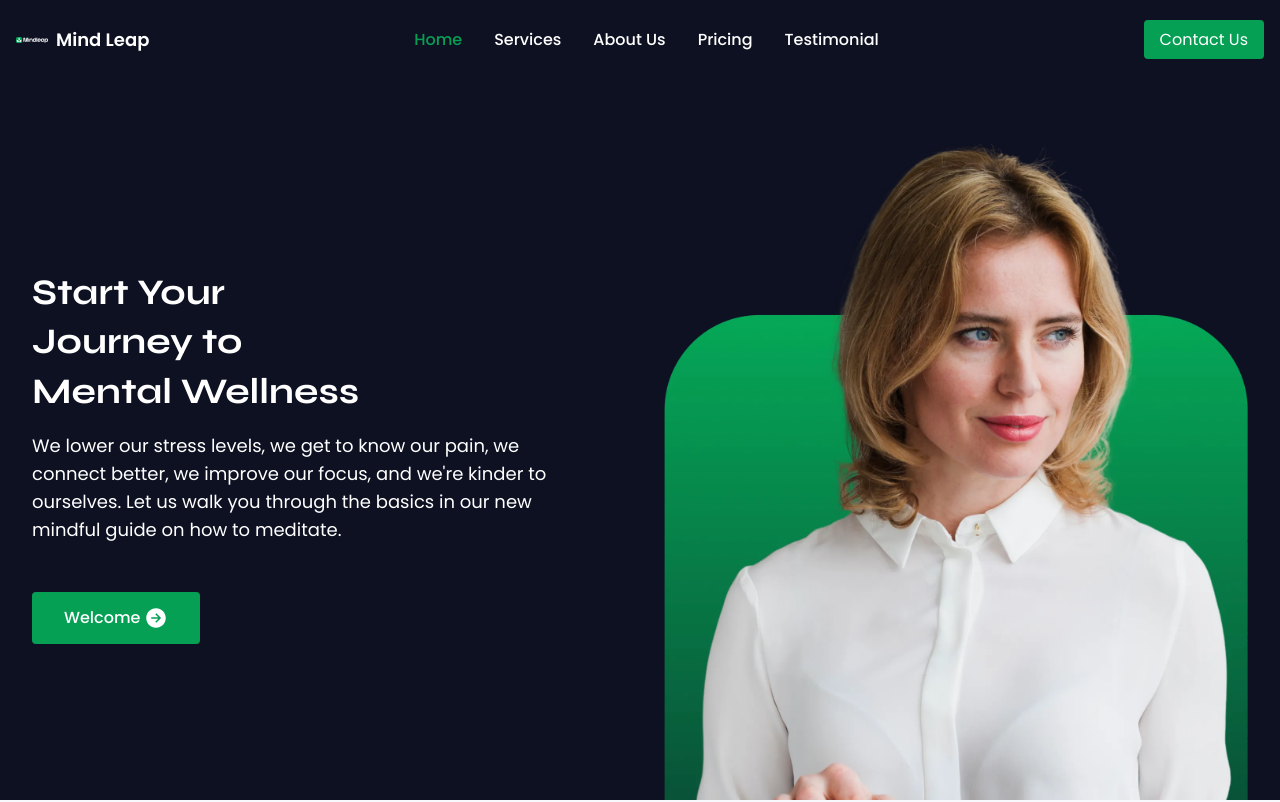
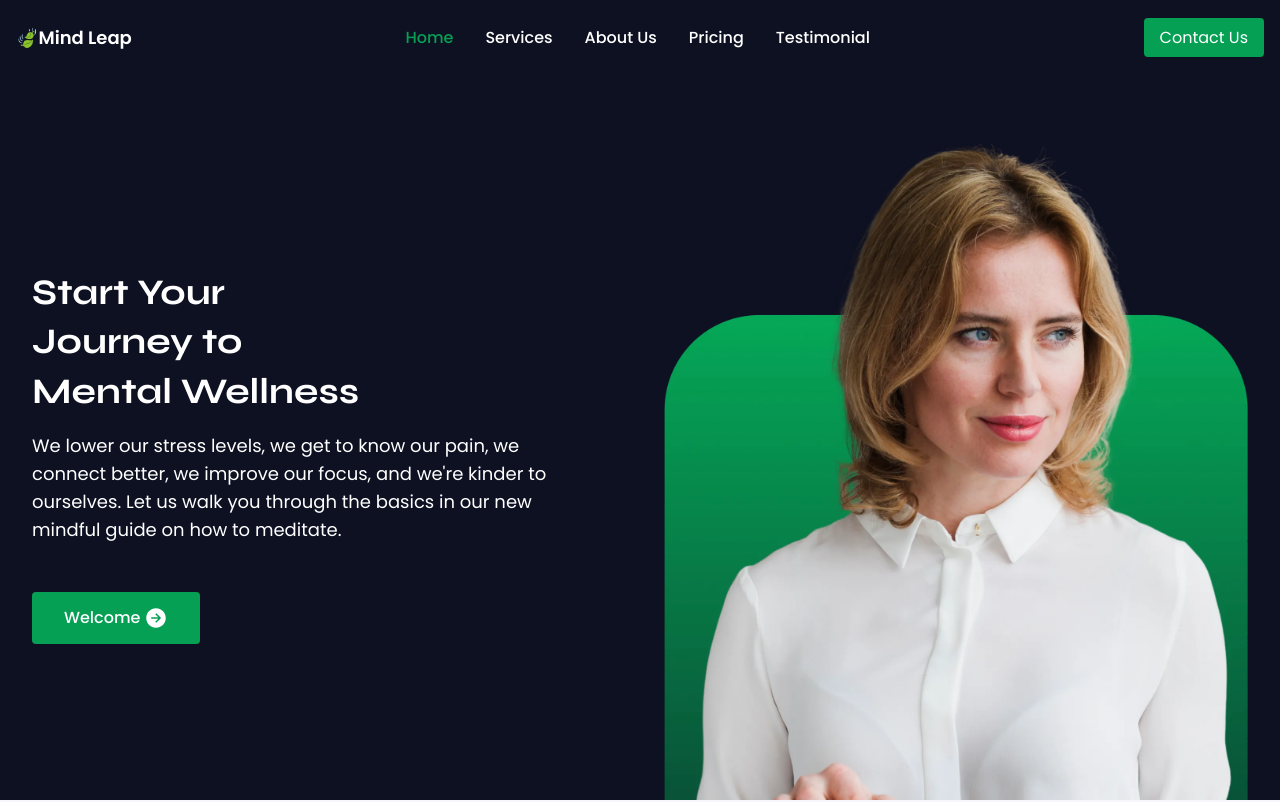
Before and after one commit to Lily0335/mind-leap, a React (Vite) app: page / in a window 1280 px wide. Shown: the top 802 px of the page. Built offline with nearby package versions, Linux system fonts and the light colour scheme.

Commit message:
Update Navbar.jsx

```diff
--- a/src/components/Navbar.jsx
+++ b/src/components/Navbar.jsx
@@ -278,8 +278,8 @@ const Navbar = () => {
     <header className="bg-heroBg text-white py-6 px-4 fixed top-0 left-0 right-0 z-10">
       <div className="container mx-auto flex justify-between items-center h-full">
         <div className="flex items-center">
-          <img src="/logo.svg" alt="Mind Leap Logo" className="w-8 h-8 mr-2" /> {/* Logo */}
-          <span className="text-white text-lg font-semibold">Mind Leap</span> {/* Company Name */}
+
+          <span className="text-white text-lg font-semibold">🍃Mind Leap</span> {/* Company Name */}
         </div>
         <div className="hidden md:flex flex-grow justify-center">
           <nav>
```
